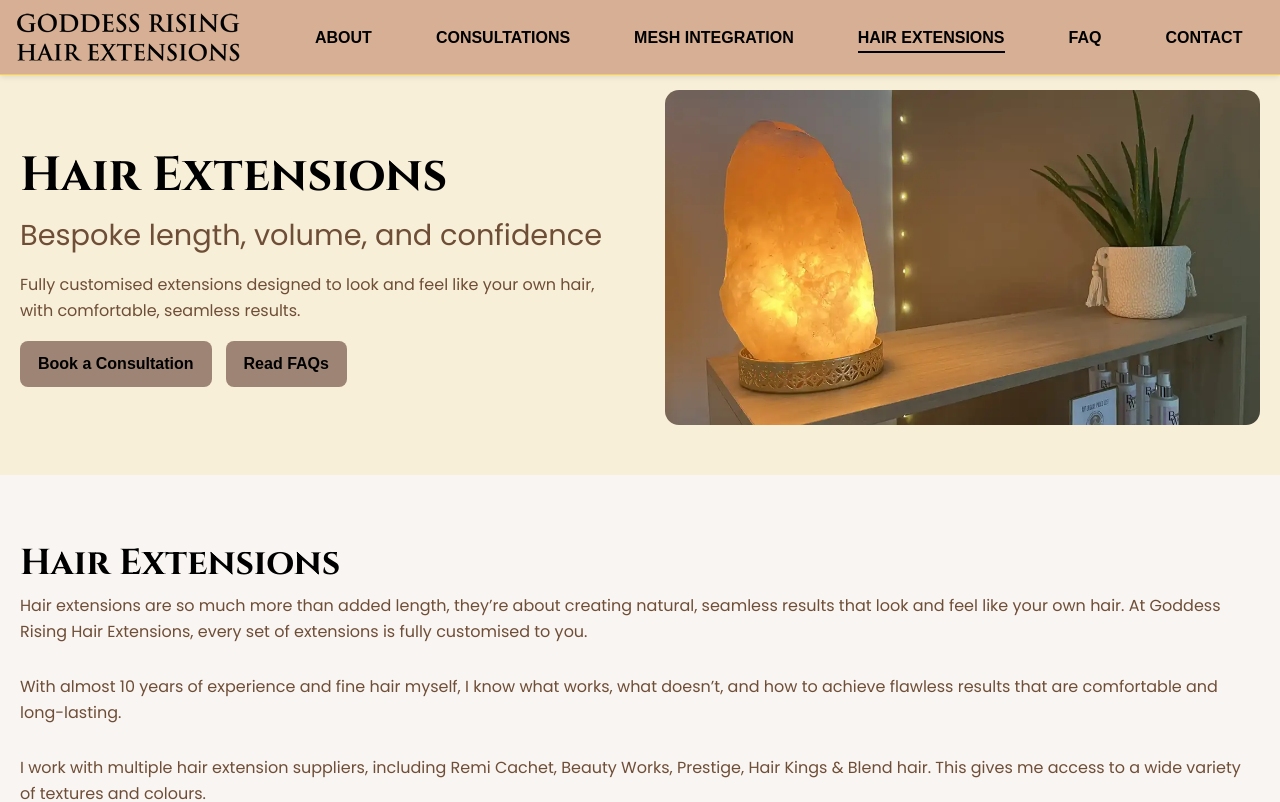
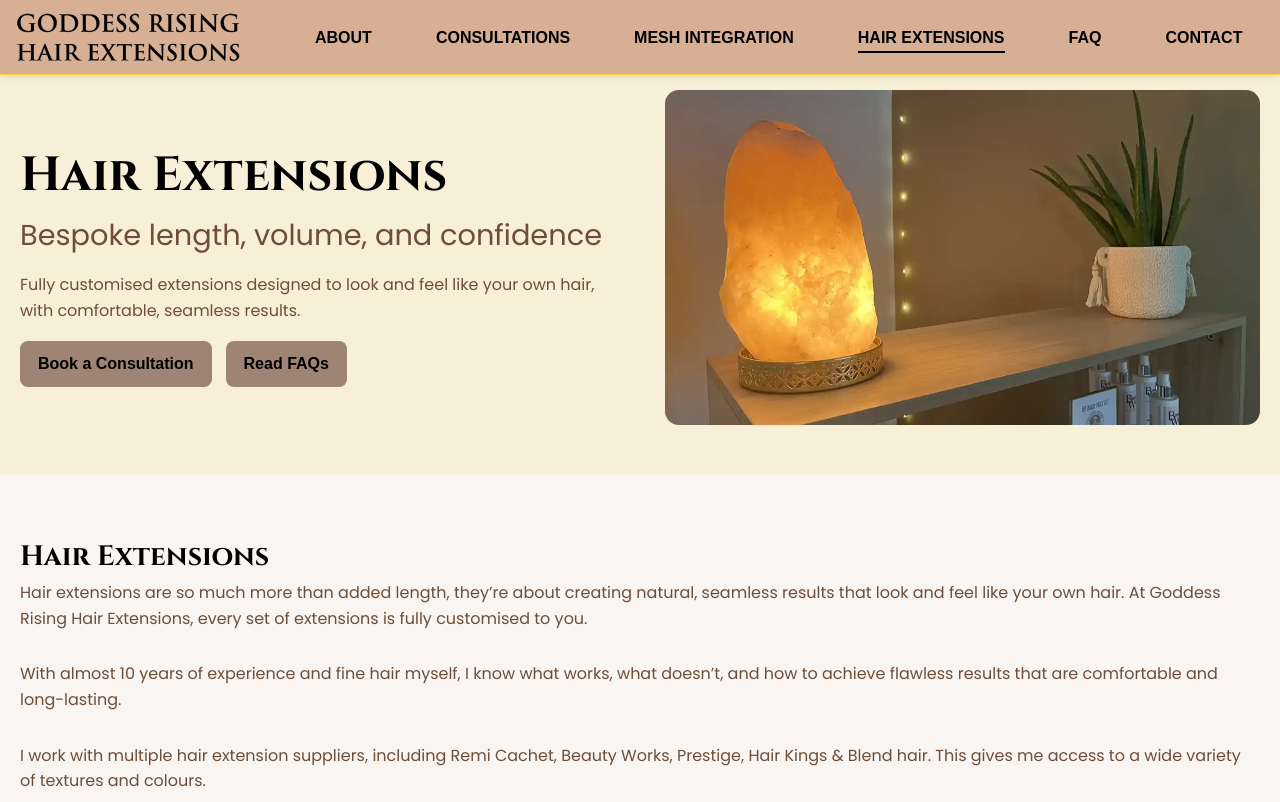
Before and after one commit to mr-aust1n/GoddessRisingNext, a Next.js app: page /hair-extensions in a window 1280 px wide. Shown: the top 802 px of the page. Built offline with nearby package versions, Linux system fonts and the light colour scheme.

Commit message:
second h1 removed

```diff
--- a/app/hair-extensions/page.js
+++ b/app/hair-extensions/page.js
@@ -92,7 +92,7 @@ export default function HairExtensions() {
         aria-label="About Goddess Rising Hair Extensions"
       >
         <div className={styles.extensionContainer}>
-          <h1>Hair Extensions</h1>
+          <h2>Hair Extensions</h2>
 
           <p>
             Hair extensions are so much more than added length, they’re about
```
